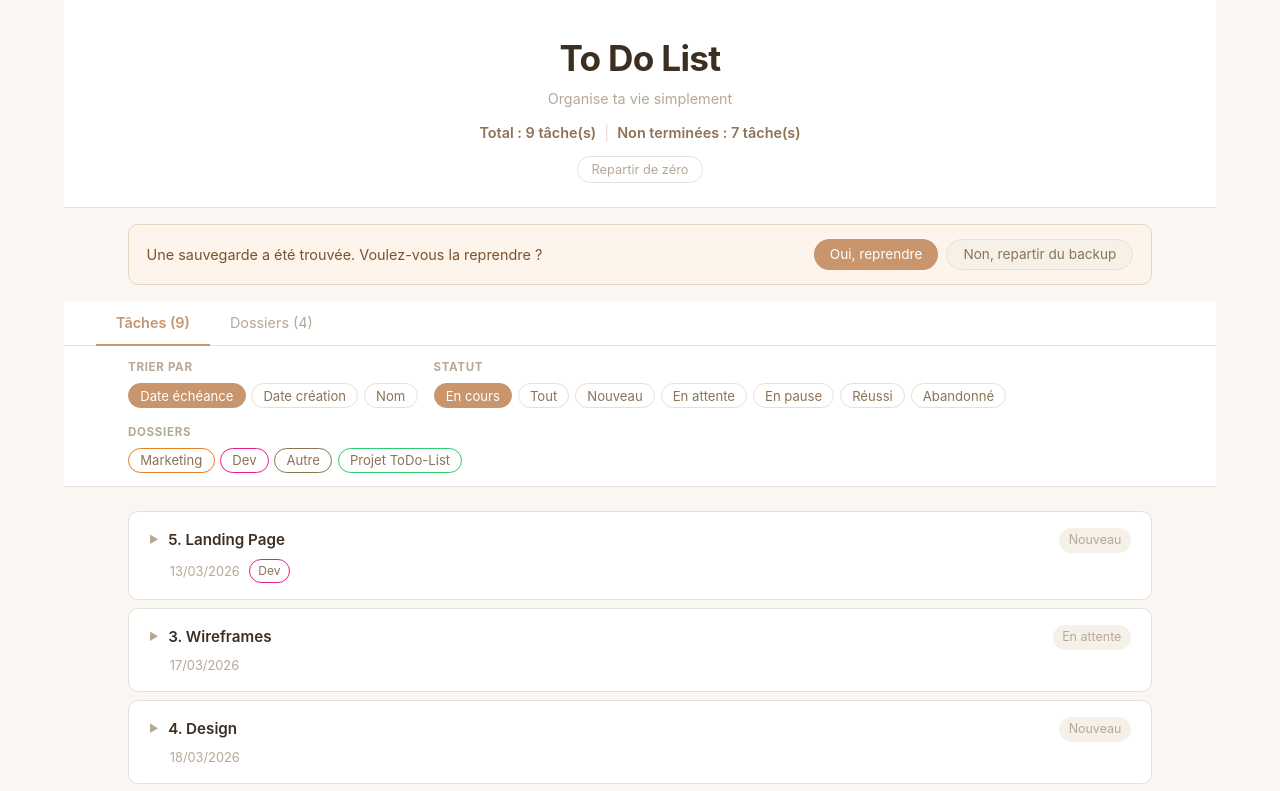
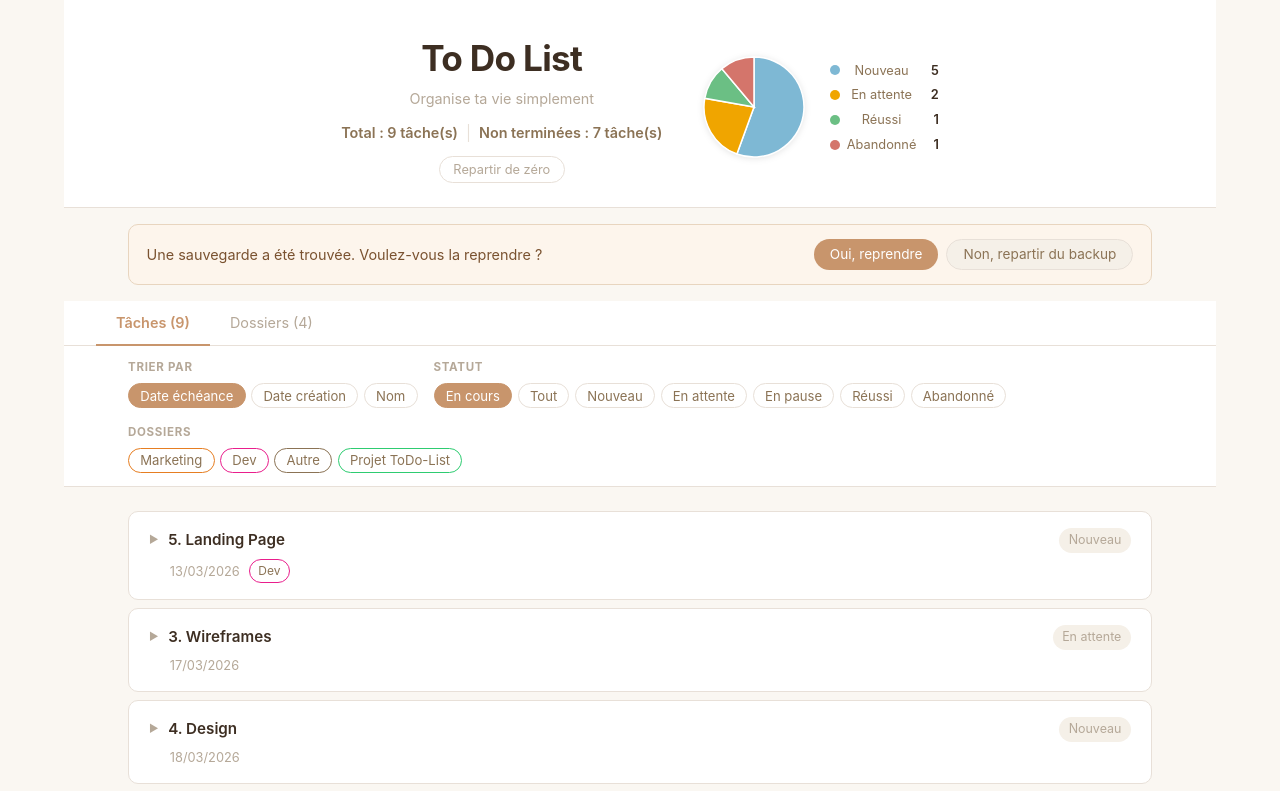
Before and after one commit to Lou-Decamps/dev-app-mobile, a React (Create React App) app: page / in a window 1280 px wide. Shown: the top 791 px of the page. Built offline with nearby package versions, Linux system fonts and the light colour scheme.

Commit message:
added PieChart

```diff
--- a/src/App.css
+++ b/src/App.css
@@ -630,6 +630,87 @@
 
 .footer__button-add--folder:hover { border-color: var(--accent); color: var(--accent); }
 
+/* PIE CHART */
+.header__top {
+    display: flex;
+    align-items: center;
+    justify-content: center;
+    gap: 2rem;
+    flex-wrap: wrap;
+}
+
+.header__info {
+    display: flex;
+    flex-direction: column;
+    align-items: center;
+}
+
+.pie-chart {
+    display: flex;
+    align-items: center;
+    gap: 1rem;
+}
+
+.pie-chart__svg {
+    flex-shrink: 0;
+    filter: drop-shadow(0 1px 3px rgba(0,0,0,0.1));
+}
+
+.pie-chart__legend {
+    list-style: none;
+    padding: 0;
+    margin: 0;
+    display: flex;
+    flex-direction: column;
+    gap: 0.35rem;
+}
+
+.pie-chart__legend-item {
+    display: flex;
+    align-items: center;
+    gap: 0.4rem;
+    font-size: 0.8rem;
+}
+
+.pie-chart__legend-dot {
+    width: 10px;
+    height: 10px;
+    border-radius: 50%;
+    flex-shrink: 0;
+}
+
+.pie-chart__legend-label {
+    color: var(--text-secondary);
+    flex: 1;
+}
+
+.pie-chart__legend-count {
+    font-weight: 600;
+    color: var(--text-primary);
+    min-width: 16px;
+    text-align: right;
+}
+
+/* Sur mobile — camembert en dessous */
+@media (max-width: 480px) {
+    .header__top {
+        flex-direction: column;
+        gap: 1rem;
+    }
+
+    .pie-chart {
+        flex-direction: column;
+        align-items: center;
+    }
+
+    .pie-chart__legend {
+        flex-direction: row;
+        flex-wrap: wrap;
+        justify-content: center;
+        gap: 0.5rem 1rem;
+    }
+}
+
 /* RESPONSIVE */
 
 /* ── Desktop : pleine largeur ── */
--- a/src/App.jsx
+++ b/src/App.jsx
@@ -196,6 +196,7 @@ export default function App() {
                 totalTasks={totalTasks}
                 incompleteTasks={incompleteTasks}
                 onReset={resetToBackup}
+                tasks={tasks}
             />
 
             {showRestoreBanner && (
--- a/src/components/Header.jsx
+++ b/src/components/Header.jsx
@@ -1,6 +1,10 @@
-export default function Header({ totalTasks, incompleteTasks, onReset }) {
+import PieChart from "./PieChart";
+
+export default function Header({ totalTasks, incompleteTasks, onReset, tasks }) {
     return (
         <header className="header">
+            <div className="header__top">
+                <div className="header__info">
                     <h1 className="header__title">To Do List</h1>
                     <p className="header__subtitle">Organise ta vie simplement</p>
                     <div className="header__stats">
@@ -15,6 +19,12 @@ export default function Header({ totalTasks, incompleteTasks, onReset }) {
                     >
                         Repartir de zéro
                     </button>
+                </div>
+
+                {totalTasks > 0 && (
+                    <PieChart tasks={tasks} />
+                )}
+            </div>
         </header>
     );
 }
--- /dev/null
+++ b/src/components/PieChart.jsx
@@ -0,0 +1,91 @@
+import { STATUS_COLORS } from "../constants/statusColors";
+
+function pointOnCircle(cx, cy, r, angle) {
+    return {
+        x: cx + r * Math.cos(angle),
+        y: cy + r * Math.sin(angle),
+    };
+}
+
+function slicePath(cx, cy, r, startAngle, endAngle) {
+    const start = pointOnCircle(cx, cy, r, startAngle);
+    const end   = pointOnCircle(cx, cy, r, endAngle);
+
+    const largeArc = endAngle - startAngle > Math.PI ? 1 : 0;
+
+    return [
+        `M ${cx} ${cy}`,
+        `L ${start.x} ${start.y}`,
+        `A ${r} ${r} 0 ${largeArc} 1 ${end.x} ${end.y}`,
+        "Z",
+    ].join(" ");
+}
+
+export default function PieChart({ tasks }) {
+    const cx = 60;  // centre x
+    const cy = 60;  // centre y
+    const r  = 50;  // rayon
+
+    const slices = Object.entries(STATUS_COLORS)
+        .map(([status, color]) => ({
+            label: status,
+            count: tasks.filter((t) => t.status === status).length,
+            color,
+        }))
+        .filter((s) => s.count > 0);
+
+    const total = tasks.length;
+
+    if (total === 0) return null;
+
+    let currentAngle = -Math.PI / 2;
+
+    const slicesWithAngles = slices.map((slice) => {
+        const startAngle = currentAngle;
+        const sliceAngle = (slice.count / total) * 2 * Math.PI;
+        const endAngle = startAngle + sliceAngle;
+        currentAngle = endAngle;
+
+        return { ...slice, startAngle, endAngle };
+    });
+
+    return (
+        <div className="pie-chart">
+            <svg
+                width="120"
+                height="120"
+                viewBox="0 0 120 120"
+                className="pie-chart__svg"
+            >
+                {slicesWithAngles.map((slice) => (
+                    <path
+                        key={slice.label}
+                        d={slicePath(cx, cy, r, slice.startAngle, slice.endAngle)}
+                        fill={slice.color}
+                        stroke="white"
+                        strokeWidth="1.5"
+                    >
+                        <title>{slice.label} : {slice.count} tâche(s)</title>
+                    </path>
+                ))}
+            </svg>
+
+            <ul className="pie-chart__legend">
+                {slicesWithAngles.map((slice) => (
+                    <li key={slice.label} className="pie-chart__legend-item">
+                        <span
+                            className="pie-chart__legend-dot"
+                            style={{ backgroundColor: slice.color }}
+                        />
+                        <span className="pie-chart__legend-label">
+                            {slice.label}
+                        </span>
+                        <span className="pie-chart__legend-count">
+                            {slice.count}
+                        </span>
+                    </li>
+                ))}
+            </ul>
+        </div>
+    );
+}
--- /dev/null
+++ b/src/constants/statusColors.js
@@ -0,0 +1,7 @@
+export const STATUS_COLORS = {
+    "Nouveau":    "#7EB8D4",
+    "En attente": "#F0A500",
+    "En pause":   "#A98ED6",
+    "Réussi":     "#6BBF84",
+    "Abandonné":  "#D4756B",
+};
```
Lines whose indentation alone changed are shown as unchanged.
